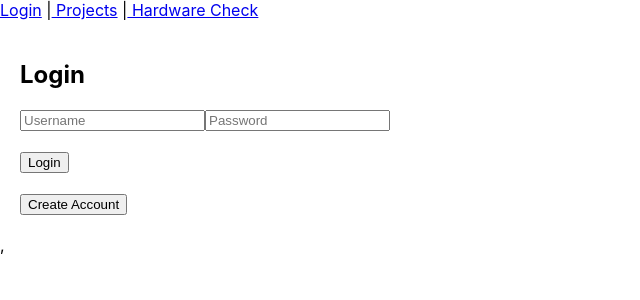
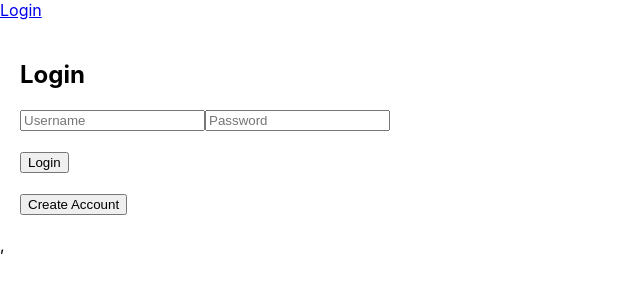
Before and after one commit to tesi123/byteclub, a React (Create React App) app in the folder byteclub/: page / in a window 1280 px wide. Shown: the top 300 px of the page, without its empty margins (0-640 px from the left). Built offline with nearby package versions, Linux system fonts and the light colour scheme.

Commit message:
Hiding pages until login

```diff
--- a/byteclub/src/App.js
+++ b/byteclub/src/App.js
@@ -5,14 +5,24 @@ import Projects from './pages/Projects';
 import HardwareCheck from './pages/HardwareCheck';
 //this makes sure the routes are closed if not loggedIn
 import AuthRoute from './AuthRoute';
+// These two hide the pages until the user logs in
+import { useContext } from 'react';
+import { Auth } from './Auth';
 
 function App() {
+  const { username } = useContext(Auth);
   return (
     <Router>
       <nav>
-        <Link to="/">  Login</Link> |
-        <Link to="/Projects"> Projects</Link> |
+        <Link to="/">  Login</Link>
+        { username && (
+        <>
+        {' | '}
+        <Link to="/Projects"> Projects</Link>
+        {' | '}
         <Link to="/Hardwarecheck"> Hardware Check</Link>
+        </>
+        )}
       </nav>
 
       <Routes>
```
